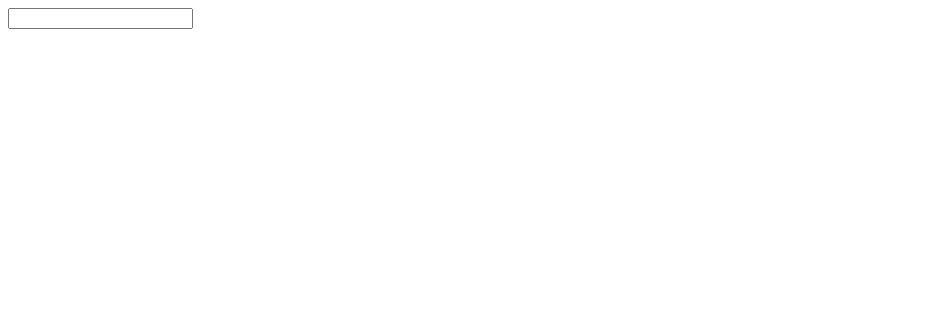
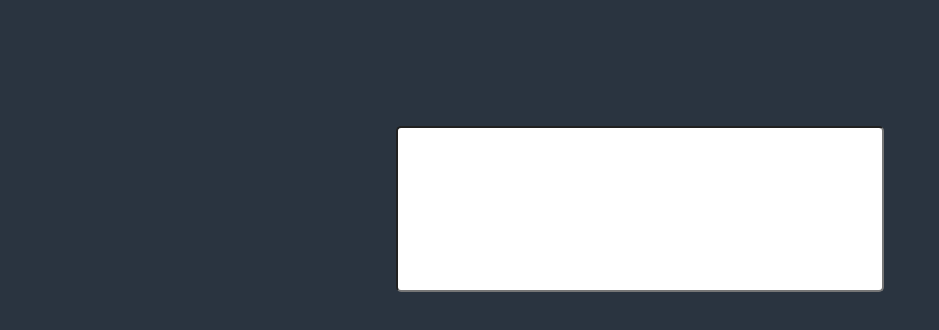
Before and after one commit to CWDG/web-calc, a plain HTML site: page index.html in a window 1280 px wide. Shown: the whole page, without its empty margins (0-939 px from the left). Drawn offline with Linux system fonts and the light colour scheme.

Commit message:
finished styling, and added comments

```diff
--- a/index.html
+++ b/index.html
@@ -1,11 +1,16 @@
 <!DOCTYPE html>
-<html>
+<html lang="en-us">
   <head>
     <title>Calculator</title>
+    <link rel="stylesheet" href="style.css">
+    <meta name="viewport" content="width=device-width, user-scalable=no">
   </head>
   <body>
+    <section class="calc">
       <input type="text" id="formula" />
       <p id="result"></p>
+    </section>
+
     <script>
       document.getElementById('formula').addEventListener('keyup', function () {
           try {
--- /dev/null
+++ b/style.css
@@ -0,0 +1,40 @@
+/* see http://codeguide.co for more info */
+
+body {
+  /* Typography */
+  font-family: 'Helvetica';
+  color: white;
+
+  /* Visual */
+  background-color: #2A3440;
+}
+
+section {
+  /* Box-Model */
+  margin: auto;
+  width: 94%;
+  max-width: 960px;
+}
+
+.calc {
+  /* Box-Model */
+  margin-top: 10%;
+
+  /* Typography */
+  font-size: 50px;
+  text-align: center;
+}
+
+#formula {
+  /* Box-Model */
+  width: 50%;
+  height: 160px;
+  text-align: center;
+
+  /* Typography */
+  font-size: 50px;
+  color: #333;
+
+  /* Visual */
+  border-radius: 5px;
+}
```
Lines whose indentation alone changed are shown as unchanged.
